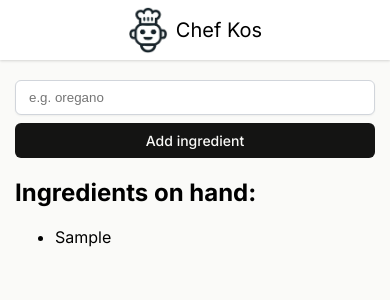
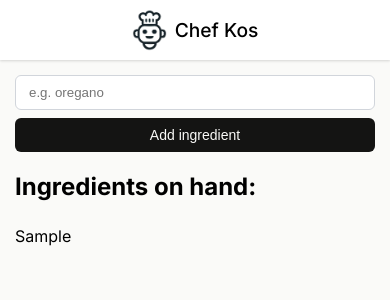
Before and after one commit to kostiantynkovalchuk/KOS-CHEF, a React (Vite) app: page / in a window 390 px wide. Both pictures are taken after typing "Sample" into the empty fields and a click on the button "Add ingredient". Shown: the top 300 px of the page. Built offline with nearby package versions, Linux system fonts and the light colour scheme; what @huggingface/inference would draw is missing.

Commit message:
css mobile upd

```diff
--- a/index.css
+++ b/index.css
@@ -18,19 +18,20 @@ header {
   background-color: white;
   box-shadow: 0px 1px 3px 0px rgba(0, 0, 0, 0.1),
     0px 1px 2px 0px rgba(0, 0, 0, 0.06);
+  padding: 10px;
 }
 
 header > img {
-  width: 40px;
+  width: 35px;
 }
 
 header > h1 {
-  font-weight: 400;
-  font-size: 1.25rem;
+  font-weight: 500;
+  font-size: 1.2rem;
 }
 
 main {
-  padding: 20px 15px 10px;
+  padding: 15px;
 }
 
 .add-ingredient-form {
@@ -44,12 +45,10 @@ main {
   border-radius: 6px;
   border: 1px solid #d1d5db;
   padding: 9px 13px;
-  box-shadow: 0px 1px 2px 0px rgba(0, 0, 0, 0.05);
   width: 100%;
 }
 
 .add-ingredient-form > button {
-  font-family: Inter, sans-serif;
   border-radius: 6px;
   border: none;
   background-color: #141413;
@@ -58,6 +57,38 @@ main {
   font-size: 0.875rem;
   font-weight: 500;
   width: 100%;
+}
+
+.ingredients-list {
+  padding: 0;
+  list-style-type: none;
+  font-size: 1rem;
+}
+
+.ingredients-list li {
+  padding: 5px 0;
+}
+
+.get-recipe-container {
+  background-color: #f3f3f3;
+  padding: 15px;
+  border-radius: 8px;
+  text-align: center;
+  margin-top: 15px;
+}
+
+.get-recipe-container h3 {
+  margin-bottom: 5px;
+}
+
+.get-recipe-container button {
+  background-color: #d09072;
+  border: none;
+  padding: 8px 12px;
+  border-radius: 5px;
+  color: white;
+  font-size: 0.9rem;
+  margin-top: 10px;
 }
 
 /* Desktop overrides */
@@ -76,7 +107,7 @@ main {
   }
 
   main {
-    padding: 30px 30px 10px;
+    padding: 30px;
   }
 
   .add-ingredient-form {
```
